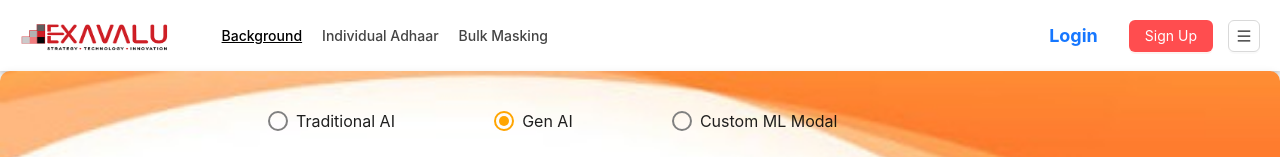
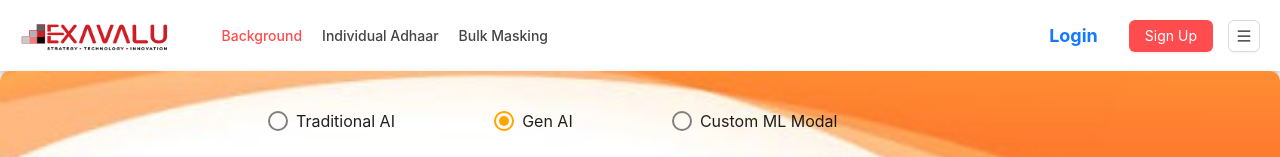
Before and after one commit to Sumona17/Adhaar_Masking_Screen, a React (Create React App) app in the folder frontend/: page /radio-group in a window 1280 px wide. In both pictures the pointer is over the link "Background". Shown: the top 157 px of the page. Built offline with nearby package versions, Linux system fonts and the light colour scheme.

Commit message:
Version1.0.2_Header

```diff
--- a/frontend/src/pages/Header/Header.css
+++ b/frontend/src/pages/Header/Header.css
@@ -32,8 +32,8 @@
 }
 
 .nav-links a:hover {
-  color: black;
-  text-decoration: underline;
+  color:  #FF4D4F;
+  /* text-decoration: underline; */
 }
 
 /* Active link styling */
```
